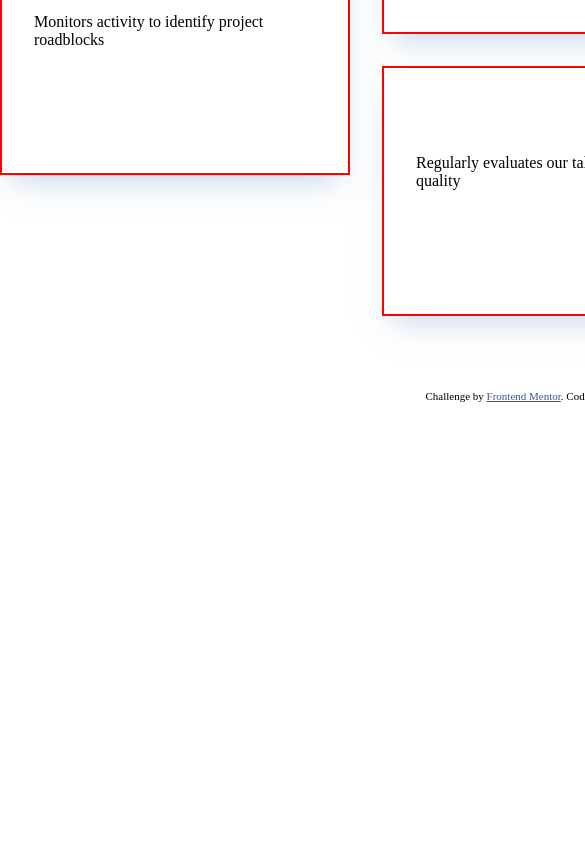
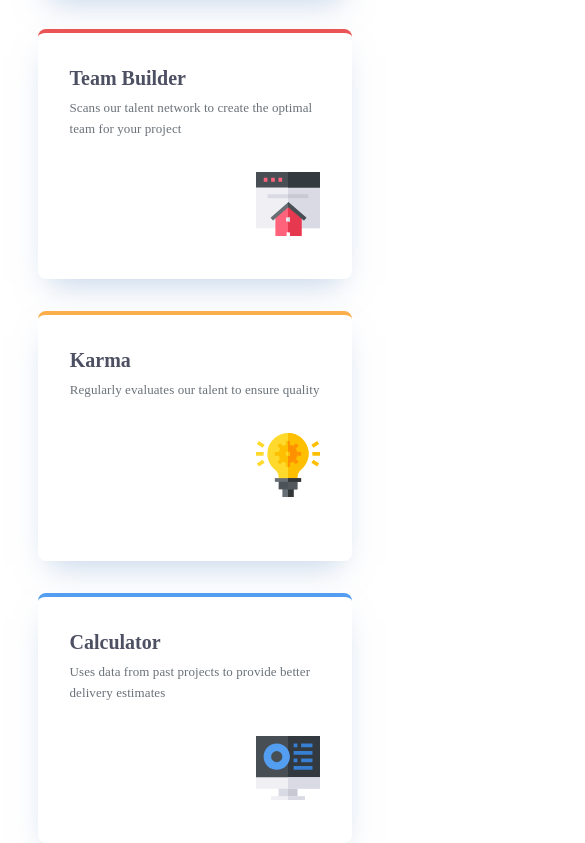
Before and after one commit to dexterniles/four-card-feature-section-master, a plain HTML site: page index.html in a window 390 px wide. Shown: the part 449-1292 px from the top of the page, 585 px wide, since content can reach past the window. Before the commit the page ends 851 px from the top, so only its background shows below. Drawn offline with Linux system fonts and the light colour scheme; a web font is replaced by a local one.

Commit message:
getting pretty close

```diff
--- a/index.html
+++ b/index.html
@@ -23,25 +23,37 @@
 
   <div class="card-wrapper">
 
-    <div class="content">
+    <div class="content teal">
+      <div class="info">
         <h3>Supervisor</h3>
         <p>Monitors activity to identify project roadblocks</p>
+      </div>
+      <img src="images/icon-supervisor.svg" alt="supervisor">
     </div>
 
     <div class="content-wrapper">
-      <div class="content">
+      <div class="content red">
+        <div class="info">
           <h3>Team Builder</h3>
           <p>Scans our talent network to create the optimal team for your project</p>
+        </div>
+        <img src="images/icon-team-builder.svg" alt="team-builder">
       </div>
-      <div class="content">
+      <div class="content orange">
+        <div class="info">
           <h3>Karma</h3>
           <p>Regularly evaluates our talent to ensure quality</p>
+        </div>
+        <img src="images/icon-karma.svg" alt="karma">
       </div>
     </div>
 
-    <div class="content">
+    <div class="content blue">
+      <div class="info">
         <h3>Calculator</h3>
         <p>Uses data from past projects to provide better delivery estimates</p>
+      </div>
+      <img src="images/icon-calculator.svg" alt="calculator">
     </div>
 
   </div>
@@ -49,7 +61,7 @@
   <footer>
     <p class="attribution">
       Challenge by <a href="https://www.frontendmentor.io?ref=challenge" target="_blank">Frontend Mentor</a>.
-      Coded by <a href="#">Your Name Here</a>.
+      Coded by <a href="https://www.frontendmentor.io/profile/dexterniles" target="_blank">Dexter Niles</a>.
     </p>
   </footer>
 </body>
--- a/styles.css
+++ b/styles.css
@@ -12,6 +12,8 @@
 .attribution {
     font-size: 11px;
     text-align: center;
+    bottom: 100%;
+    position: fixed;
 }
 
 .attribution a {
@@ -22,8 +24,10 @@ body {
     display: inline-flex;
     flex-direction: column;
     align-items: center;
+    justify-content: center;
     gap: 74px;
     height: 100dvh;
+    width: 100dvw;
     font-family: "Open-Sans";
 }
 
@@ -69,12 +73,11 @@ h1 {
 }
 
 .card-wrapper {
-    display: flex;
+    display: inline-flex;
     justify-content: center;
     align-items: center;
     gap: 32px;
     background-color: white;
-    width: 1114px;
     height: 532px;
 }
 
@@ -82,20 +85,128 @@ h1 {
     display: flex;
     width: 350px;
     height: 250px;
-    padding: var(--spacing-400, 32px);
+    padding: 32px;
     flex-direction: column;
-    align-items: flex-end;
     gap: 32px;
     background-color: white;
-    border: 2px solid red;
     box-shadow: 0px 15px 30px -11px rgba(131, 166, 210, 0.50);
+    border-radius: 8px;
+    align-items: flex-end;
+}
+
+.info {
+    display: flex;
+    flex-direction: column;
+    gap: 6px;
 }
 
 .content-wrapper {
     display: flex;
     width: 350px;
     flex-direction: column;
-    align-items: flex-start;
+    justify-content: center;
     gap: 32px;
+}
 
+h3 {
+    font-family: "Open-Sans";
+    font-size: 20px;
+    font-weight: 600;
+    line-height: 135%;
+    color: #4D4F62;
 }
+
+.content p {
+    color: #6A7178;
+    font-family: "Open-Sans";
+    font-size: 13px;
+    font-weight: 400;
+    line-height: 160%;
+    letter-spacing: 0.09px;
+}
+
+.content img {
+    width: 64px;
+    height: 64px;
+}
+
+.teal {
+    border-top: 4px solid #44D3D2;
+}
+
+.red {
+    border-top: 4px solid #EA5454;
+}
+
+.orange {
+    border-top: 4px solid #FCAE4A;
+}
+
+.blue {
+    border-top: 4px solid #549EF2;
+}
+
+@media (max-width: 1150px) {
+    .card-wrapper {
+        display: flex;
+        flex-direction: column;
+        justify-content: center;
+        align-items: center;
+        gap: 32px;
+        width: 660px;
+        height: 814px;
+    }
+
+    .content-wrapper {
+        display: flex;
+        flex-direction: row;
+        align-items: flex-start;
+        gap: 32px;
+        height: 250px;
+        width: 660px;
+    }
+}
+
+@media (max-width: 750px) {
+    body {
+        gap: 60px;
+        padding: 56px 30px 46px 29px;
+    }
+    .title-wrapper {
+        display: flex;
+        width: 316px;
+        flex-direction: column;
+        align-items: center;
+        gap: 16px;
+    }
+
+    .card-wrapper {
+        display: flex;
+        flex-direction: column;
+        justify-content: center;
+        align-items: center;
+        gap: var(--spacing-400, 32px);
+        width: 314px;
+        height: 1096px;
+    }
+
+    .content {
+        width: 314px;
+        height: 250px;
+    }
+
+    .content-wrapper {
+        width: 314px;
+        height: 532px;
+        display: flex;
+        flex-direction: column;
+    }
+
+    h2 {
+        font-size: 24px;
+    }
+
+    h1 {
+        font-size: 24px;
+    }
+}
```
